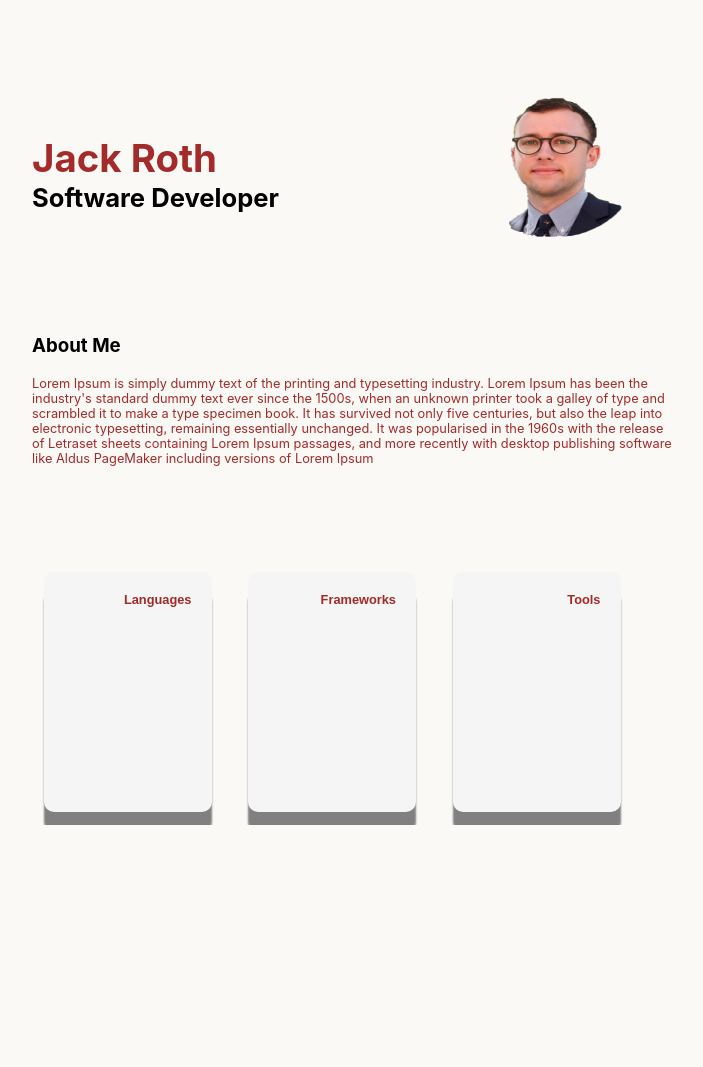
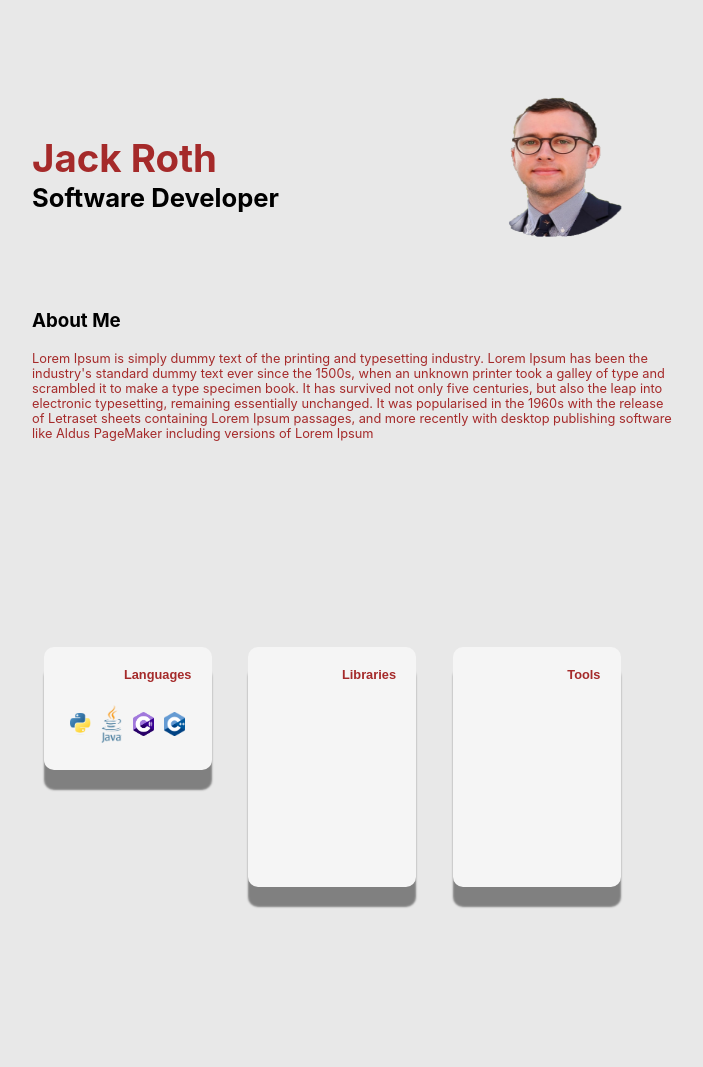
Before and after one commit to jroth49/Portfolio-Website, a Flask app: a page that uses templates/header.html in a window 1280 px wide. Shown: the whole page, without its empty margins (313-1016 px from the left). Before the commit the page ends 825 px from the top, so only its background shows below. Run offline with Flask 2, Linux system fonts and the light colour scheme.

Commit message:
2 item structe complete

```diff
--- a/css/style.css
+++ b/css/style.css
@@ -1,5 +1,19 @@
+@keyframes fadeIn {
+    from {
+        transform: translate3d(0,10px,0);
+        opacity: 0;
+    }
+
+    to {
+        transform: translate3d(0,0,0);
+        opacity: 1
+    }
+
+}
+
+
 body {
-    background-color: #FAF9F6;
+    background-color: #E8E8E8;
     margin-left: auto;
     margin-right: auto;
     margin-top: 5%;
@@ -31,13 +45,15 @@ h1, p {
 }
 
 #introBox {
-    margin-bottom: 75px;
+    margin-bottom: 175px;
     padding: 25px;
     width: 100%;
+    animation-name: fadeIn;
+    animation-duration: .5s;
 }
 
 #blockHolder {
-    margin-bottom: 75px;
+    margin-bottom: 50px;
 }
 
 #introP h3 {
@@ -66,6 +82,7 @@ h1, p {
     font-family: -apple-system, system-ui, BlinkMacSystemFont, "Segoe UI", Roboto, Ubuntu;
     margin-right: auto;
     margin-left: auto;
+    margin-bottom: 175px;
     padding: 5px;
     width: 100%;
     height: 100%;
@@ -78,11 +95,22 @@ h1, p {
     border-radius: 10px;
     padding: 20px;
     width: 20%;
-    height: 200px;
+    height: 100%;
     margin-right: 5%;
     margin-left: auto;
     box-shadow: 0px 20px 2px 0px gray;
 }
+
+#techLanguage:hover {
+    transform: scale(1.25);
+    transition-duration: .5s;
+}
+
+#techLanguage:not(hover) {
+    transform: scale(1);
+    transition-duration: .25s;
+}
+
 
 #techFrameworks {
     display: inline-block;
@@ -96,6 +124,17 @@ h1, p {
     box-shadow: 0px 20px 2px 0px gray;
 }
 
+#techFrameworks:hover {
+    transform: scale(1.25);
+    transition-duration: .5s;
+}
+
+#techFrameworks:not(hover) {
+    transform: scale(1);
+    transition-duration: .25s;
+}
+
+
 #techTools {
     display: inline-block;
     background-color: whitesmoke;
@@ -108,6 +147,16 @@ h1, p {
     box-shadow: 0px 20px 2px 0px gray;
 }
 
+#techTools:hover {
+    transform: scale(1.25);
+    transition-duration: .5s;
+}
+
+#techTools:not(hover) {
+    transform: scale(1);
+    transition-duration: .25s;
+}
+
 #techStack h3 {
     text-align: right;
     font-size: 1vw;
@@ -115,4 +164,24 @@ h1, p {
     font-family: sans-serif;
     padding: 0;
     margin: 0;
+    margin-bottom: 20px;
 }
+
+#LanguagesHolder {
+    height: 100%;
+    width: 100%;
+}
+
+td {
+    margin: 5px;
+}
+
+td img:hover {
+    transform: scale(1.25);
+    transition-duration: .5s;
+}
+
+td img:not(hover) {
+    transform: scale(1);
+    transition-duration: .5s;
+}
--- /dev/null
+++ b/javascript/typingeffect.js
@@ -0,0 +1,18 @@
+function typing (element, words) {
+    var i = 0;
+    var text = words;
+    var speed = 100;
+    var e = element;
+    typeWriter();
+
+    function typeWriter() {
+        if (i < text.length) {
+          e.innerText += text.charAt(i);
+          i++;
+          setTimeout(typeWriter, speed);
+        }
+        if (i == text.length) {
+            document.getElementById('cursor').innerText = '';
+        }
+      }
+}
--- a/templates/header.html
+++ b/templates/header.html
@@ -2,15 +2,16 @@
 <head>
     <title>Jack's Portfolio</title>
     <link rel="stylesheet" href="../css/style.css">
+    <script src="../javascript/typingeffect.js"></script>
 </head>
     <div id="navBar"></div>
-    <body>
+    <body onload="typing(document.getElementById('Job'), 'Software&nbsp;Developer');">
 
         <div id="introBox">
             <div id="blockHolder">
                 <div id="block1">
                     <h1>Jack Roth</h1>
-                    <h2>Software Developer</h2>
+                    <h2 id="jobTitle"><span id="Job"></span><span id="cursor">|</span></h2>
                 </div>
                 <div id="headshot">
                     <img src="../images/transparentHead.png">
@@ -24,12 +25,22 @@
             </div>
         </div>
 
-        <div id="techStack">
+        <div id="techStack" class="fade-in-section">
             <div id="techLanguage">
                 <h3>Languages</h3>
+                <div id="LanguagesHolder">
+                    <table>
+                        <tr>
+                            <td width="15%" height="15%"><img src="../images/icons/python.png" width="75%" height="75%"></td>
+                            <td width="15%" height="15%"><img src="../images/icons/java.png" width="75%" height="75%"></td>
+                            <td width="15%" height="15%"><img src="../images/icons/csharp.png" width="75%" height="75%"></td>
+                            <td width="15%" height="15%"><img src="../images/icons/cplusplus.png" width="75%" height="75%"></td>
+                        </tr>
+                      </table>
+                </div>
             </div>
             <div id="techFrameworks">
-                <h3>Frameworks</h3>
+                <h3>Libraries</h3>
             </div>
             <div id="techTools">
                 <h3>Tools</h3>
```
Also changed, not shown: images/icons/cplusplus.png (added), images/icons/csharp.png (added), images/icons/java.png (added), images/icons/python.png (added).
